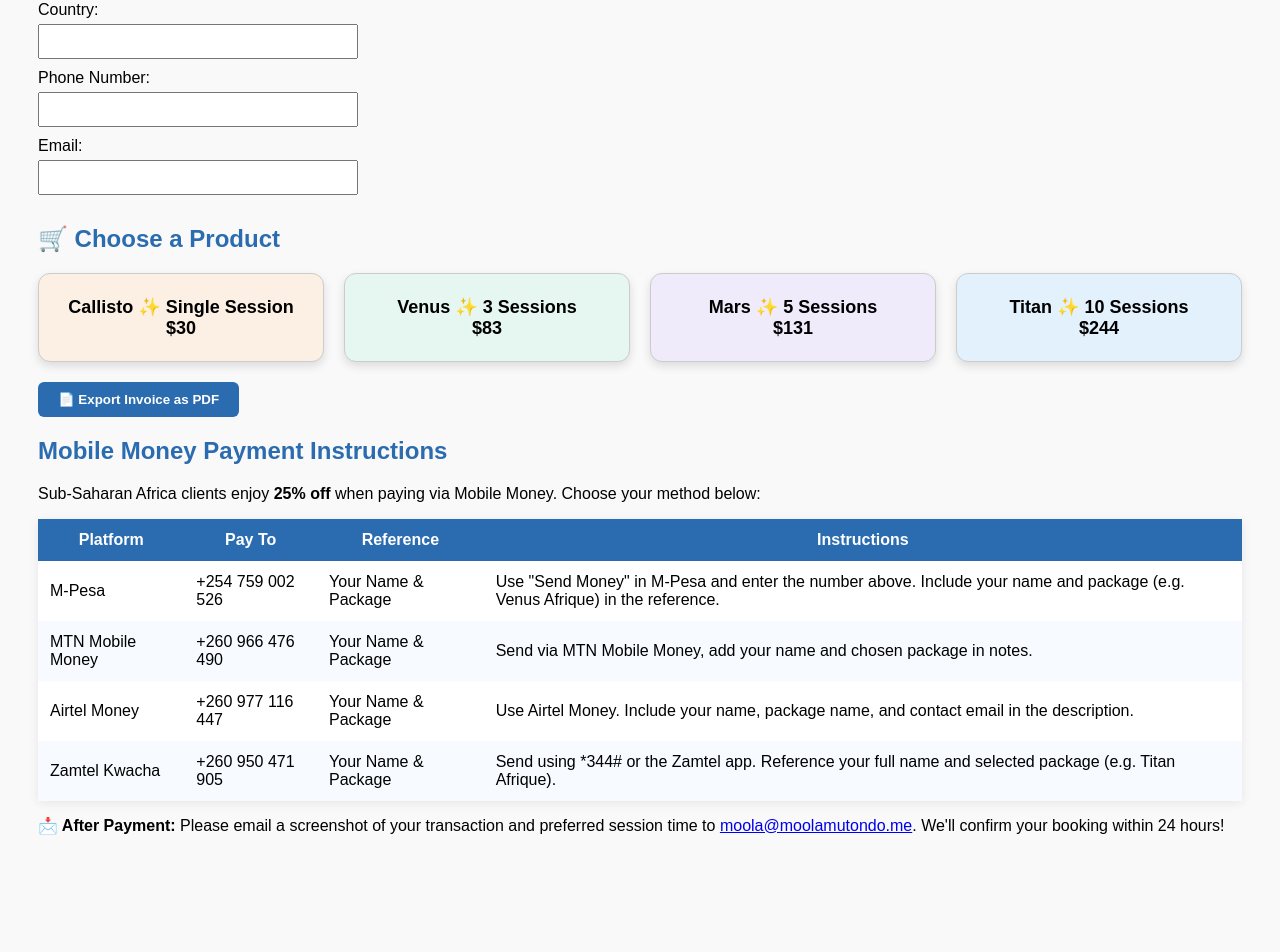
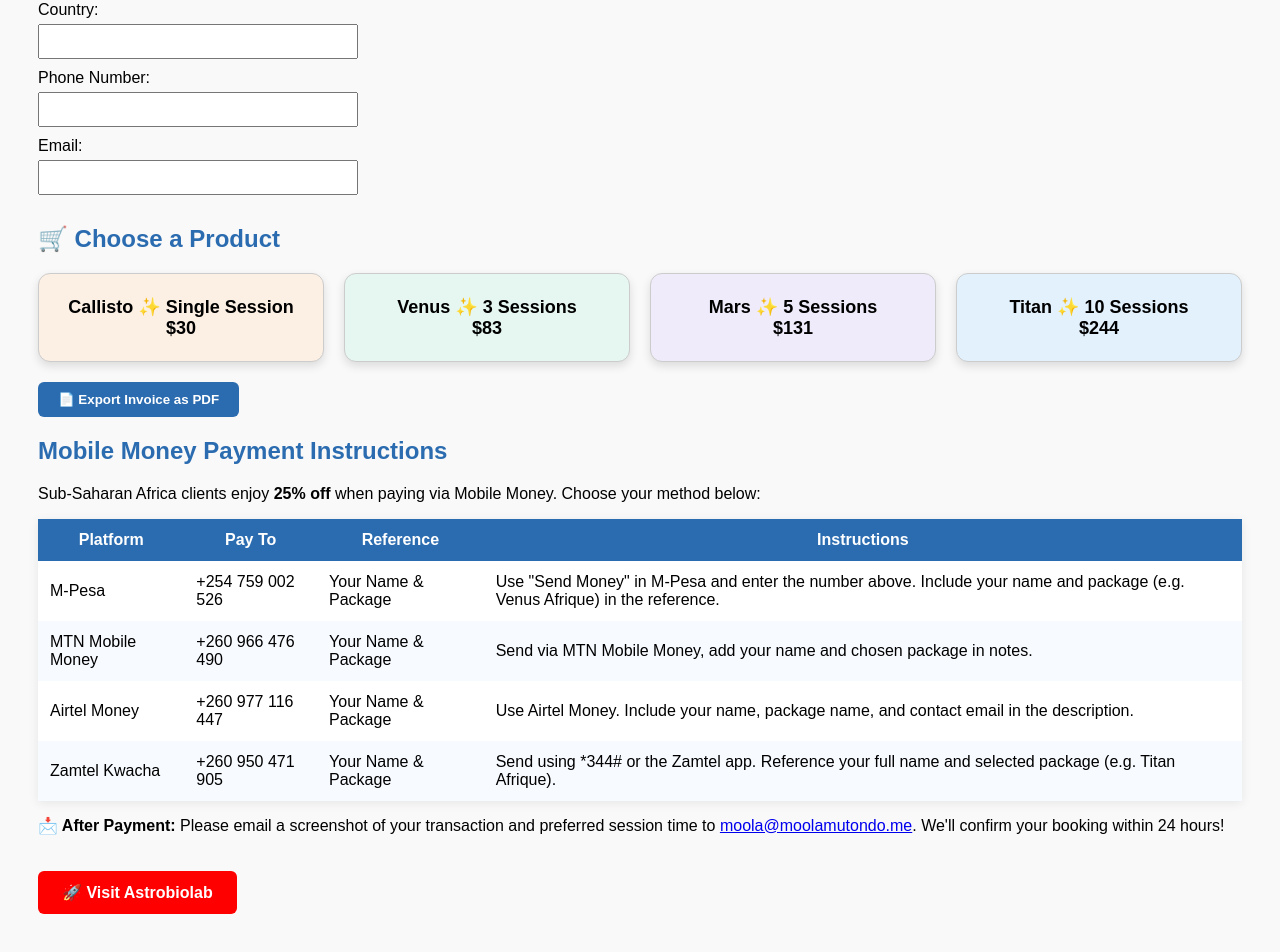
Before and after one commit to mmutondo/mmutondo.github.io, a Jekyll site: the page invoicegen4.html, which Jekyll copies as it is, in a window 1280 px wide. Shown: the part 328-1280 px from the top of the page. Built offline with Jekyll 4.4.1, drawn with Linux system fonts in a browser that asks for light colours; before the commit the page ends 1217 px from its top, so only the background shows below that.

Commit message:
Update invoicegen4.html

```diff
--- a/invoicegen4.html
+++ b/invoicegen4.html
@@ -167,6 +167,12 @@
     </table>
 
     <p style="margin-top: 15px;"><strong>📩 After Payment:</strong> Please email a screenshot of your transaction and preferred session time to <a href="mailto:moola@moolamutondo.me">moola@moolamutondo.me</a>. We'll confirm your booking within 24 hours!</p>
+
+    <button style="background-color: red; color: white; padding: 12px 24px; border: none; border-radius: 6px; font-size: 16px; cursor: pointer;"
+  onclick="window.location.href='https://dr.moolamutondo.me/astrobiolab.html'">
+  🚀 Visit Astrobiolab
+  </button>
+
   </section>
 
   <script>
```
